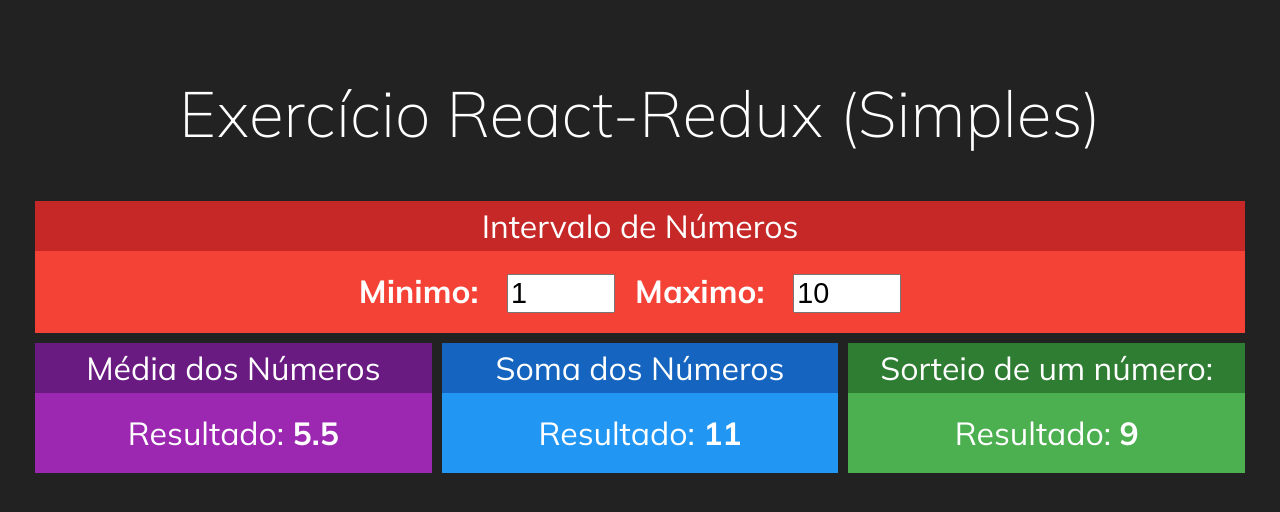
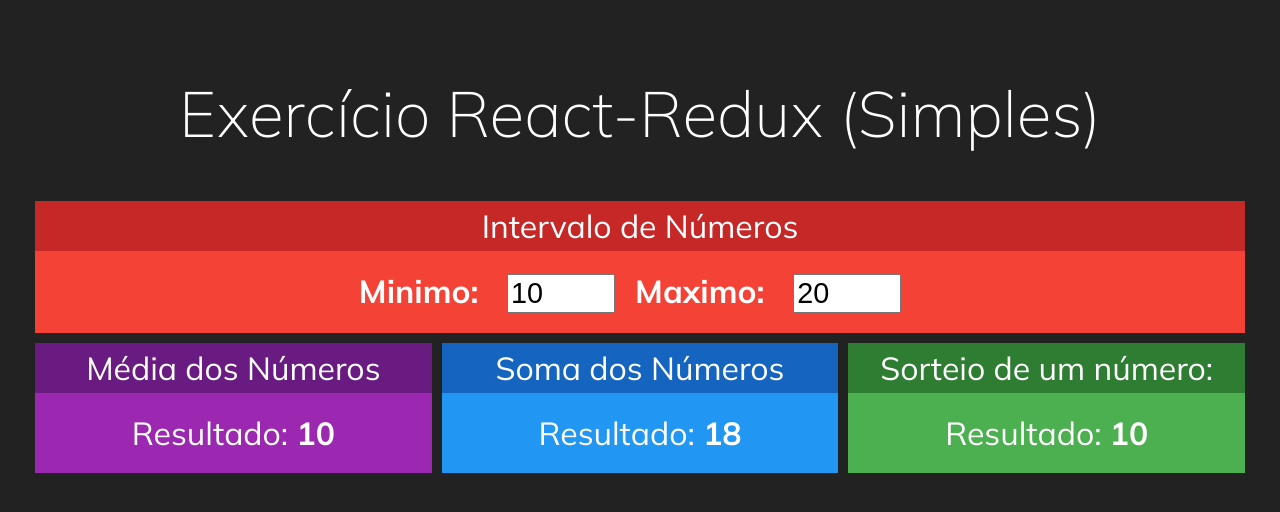
Before and after one commit to rodrigsmor/redux-simples, a React (Create React App) app: page / in a window 1280 px wide. Shown: the top 512 px of the page. Built offline with nearby package versions, Linux system fonts and the light colour scheme.

Commit message:
04 | Configure Redux in the project

```diff
--- a/src/App.js
+++ b/src/App.js
@@ -1,28 +1,21 @@
 import './App.css';
 import Soma from './components/Soma';
-import Card from './components/Card';
 import Media from './components/Media';
 import Sorteio from './components/Sorteio';
 import Intervalo from './components/Intervalo';
-import { useState } from 'react';
 
 function App() {
-  const [ min, setMin ] = useState(1);
-  const [ max, setMax ] = useState(10);
-
   return (
     <div className="App">
       <h1>Exercício React-Redux (Simples)</h1>
       <div className={'linha'}>
-        <Intervalo min={min} max={max}
-          onMinChanged={setMin}
-          onMaxChanged={setMax}
+        <Intervalo
         />
       </div>
       <div className={'linha'}>
-        <Media min={min} max={max} />
-        <Soma min={min} max={max} />
-        <Sorteio min={min} max={max} />
+        <Media />
+        <Soma />
+        <Sorteio />
       </div>
     </div>
   );
--- a/src/components/Intervalo.jsx
+++ b/src/components/Intervalo.jsx
@@ -3,21 +3,21 @@
 import Card from './Card';
 
 const Intervalo = (props) => {
-    const { min, max, onMinChanged, onMaxChanged } = props
+    //const { min, max, onMinChanged, onMaxChanged } = props
 
     return (
         <Card title={'Intervalo de Números'} red>
             <div className={'Intervalo'}>
                 <span>
                     <strong>Minimo: </strong>
-                    <input type={'number'} value={min}
-                        onChange={e => onMinChanged(+e.target.value)}
+                    <input type={'number'} value={10} readOnly
+                      //  onChange={e => onMinChanged(+e.target.value)}
                     />
                 </span>
                 <span>
                     <strong>Maximo: </strong>
-                    <input type={'number'} value={max}
-                        onChange={e => onMaxChanged(+e.target.value)}
+                    <input type={'number'} value={20}
+                       readOnly // onChange={e => onMaxChanged(+e.target.value)}
                     />
                 </span>
             </div>
--- a/src/components/Media.jsx
+++ b/src/components/Media.jsx
@@ -2,14 +2,12 @@
 import Card from './Card';
 
 const Media = (props) => {
-    const { min, max } = props;
-
     return (
         <Card title={'Média dos Números'} purple>
             <div>
                 <span>
                     <span>Resultado: </span>
-                    <strong>{ (max + min) / 2 }</strong>
+                    <strong>{ 10 }</strong>
                 </span>
             </div>
         </Card>
--- a/src/components/Soma.jsx
+++ b/src/components/Soma.jsx
@@ -1,13 +1,13 @@
 import React from 'react';
 import Card from './Card';
 
-const Media = ({ min, max }) => {
+const Media = (props) => {
     return (
         <Card title={'Soma dos Números'} blue>
             <div>
                 <span>
                     <span>Resultado: </span>
-                    <strong>{ max + min }</strong>
+                    <strong>{ 18 }</strong>
                 </span>
             </div>
         </Card>
--- a/src/components/Sorteio.jsx
+++ b/src/components/Sorteio.jsx
@@ -1,15 +1,15 @@
 import React from 'react';
 import Card from './Card';
 
-const Sorteio = ({ min, max }) => {
-    const aleatorio = parseInt(Math.random() * (max - min)) + min
+const Sorteio = (props) => {
+    //const aleatorio = parseInt(Math.random() * (max - min)) + min
 
     return (
         <Card title={'Sorteio de um número: '} green>
             <div>
                 <span>
                     <span>Resultado: </span>
-                    <strong>{ aleatorio }</strong>
+                    <strong>{ 10 }</strong>
                 </span>
             </div>
         </Card>
--- a/src/index.js
+++ b/src/index.js
@@ -4,14 +4,18 @@
 import App from './App';
 import reportWebVitals from './reportWebVitals';
 
+import { Provider } from 'react-redux';
+import storeConfig from './store/storeConfig';
+
+const store = storeConfig();
+
 ReactDOM.render(
-  <React.StrictMode>
-    <App />
-  </React.StrictMode>,
+  <Provider store={store}>
+    <React.StrictMode>
+      <App />
+    </React.StrictMode>
+  </Provider>,
   document.getElementById('root')
 );
 
-// If you want to start measuring performance in your app, pass a function
-// to log results (for example: reportWebVitals(console.log))
-// or send to an analytics endpoint. Learn more: https://bit.ly/CRA-vitals
 reportWebVitals();
--- /dev/null
+++ b/src/store/storeConfig.js
@@ -0,0 +1,27 @@
+import { createStore, combineReducers } from "redux";
+
+const reducers = combineReducers({
+    numeros: function(state, action) {
+        console.log(state, ' ', action)
+
+        return {
+            min: 1,
+            max: 10
+        }
+    },
+    nomes: function(state, action) {
+        console.log(state, ' ', action)
+
+        return [
+            'Ana',
+            'Bia',
+            'Carlos'
+        ]
+    }
+});
+
+function storeConfig() {
+    return createStore(reducers)
+}
+
+export default storeConfig;
```
